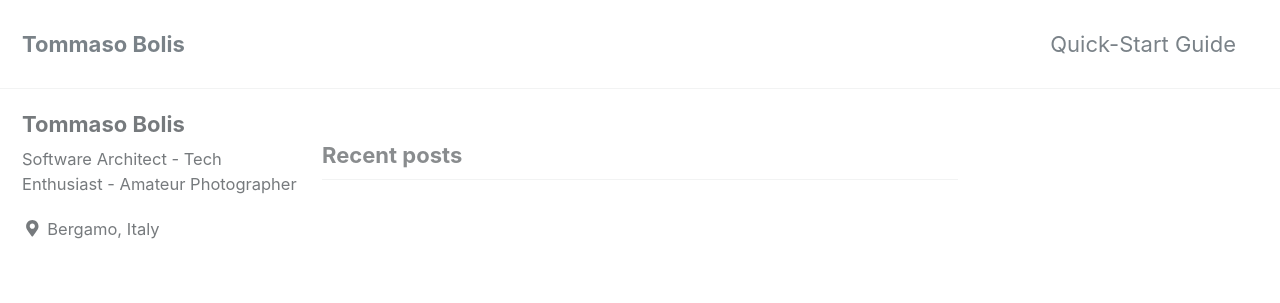
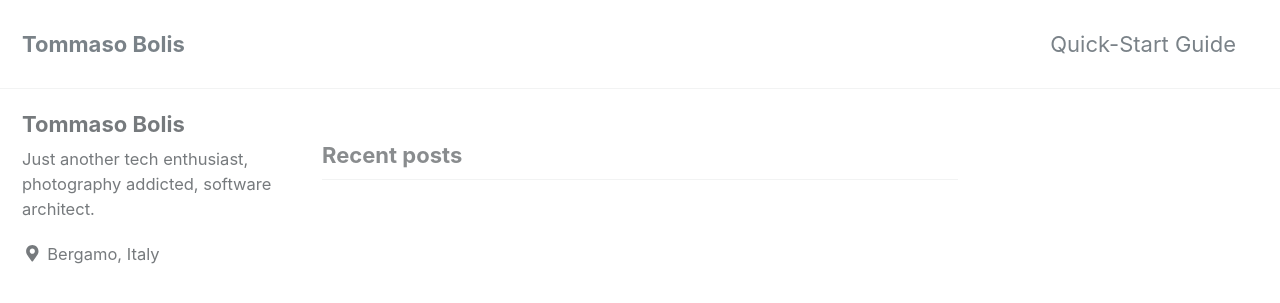
Before and after one commit to tommyilpazzo/tommyilpazzo.github.io, a Jekyll site: the page built from index.html, in a window 1280 px wide and 900 px high. Shown: the top 303 px of the window. Built offline with Jekyll 4.4.1, drawn with Linux system fonts in a browser that asks for light colours; cached includes are drawn as plain includes; nearby versions of some CDN libraries; the list of posts is cut into pages by our own code.

Commit message:
Update _config.yml
Edit bio

```diff
--- a/_config.yml
+++ b/_config.yml
@@ -103,7 +103,7 @@ analytics:
 author:
   name             : "Tommaso Bolis"
   avatar           : # path of avatar image, e.g. "/assets/images/bio-photo.jpg"
-  bio              : "Software Architect - Tech Enthusiast - Amateur Photographer" # "I am an amazing person."
+  bio              : "Just another tech enthusiast, photography addicted, software architect." # "I am an amazing person."
   location         : "Bergamo, Italy"
   email            :
   links:
```
